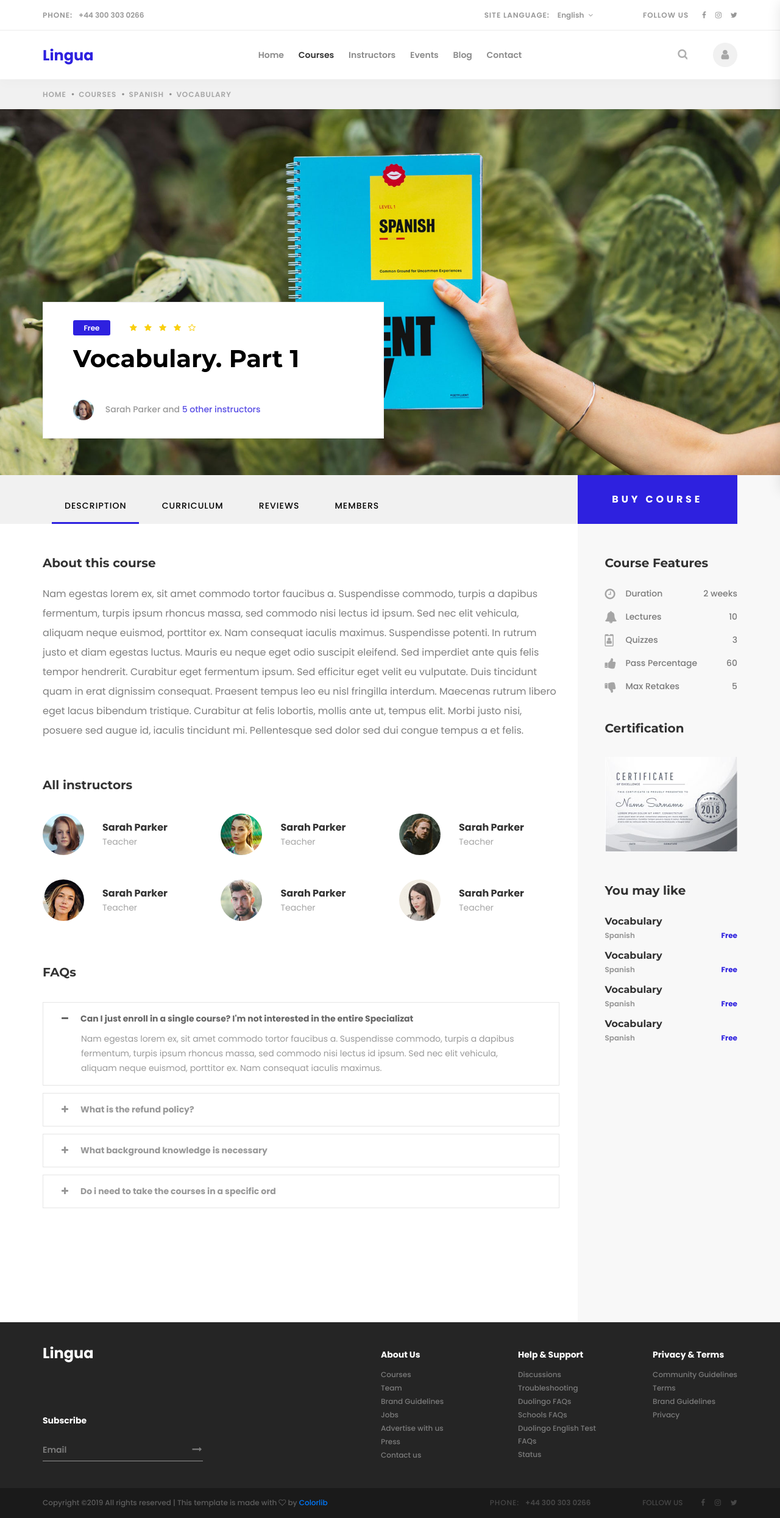
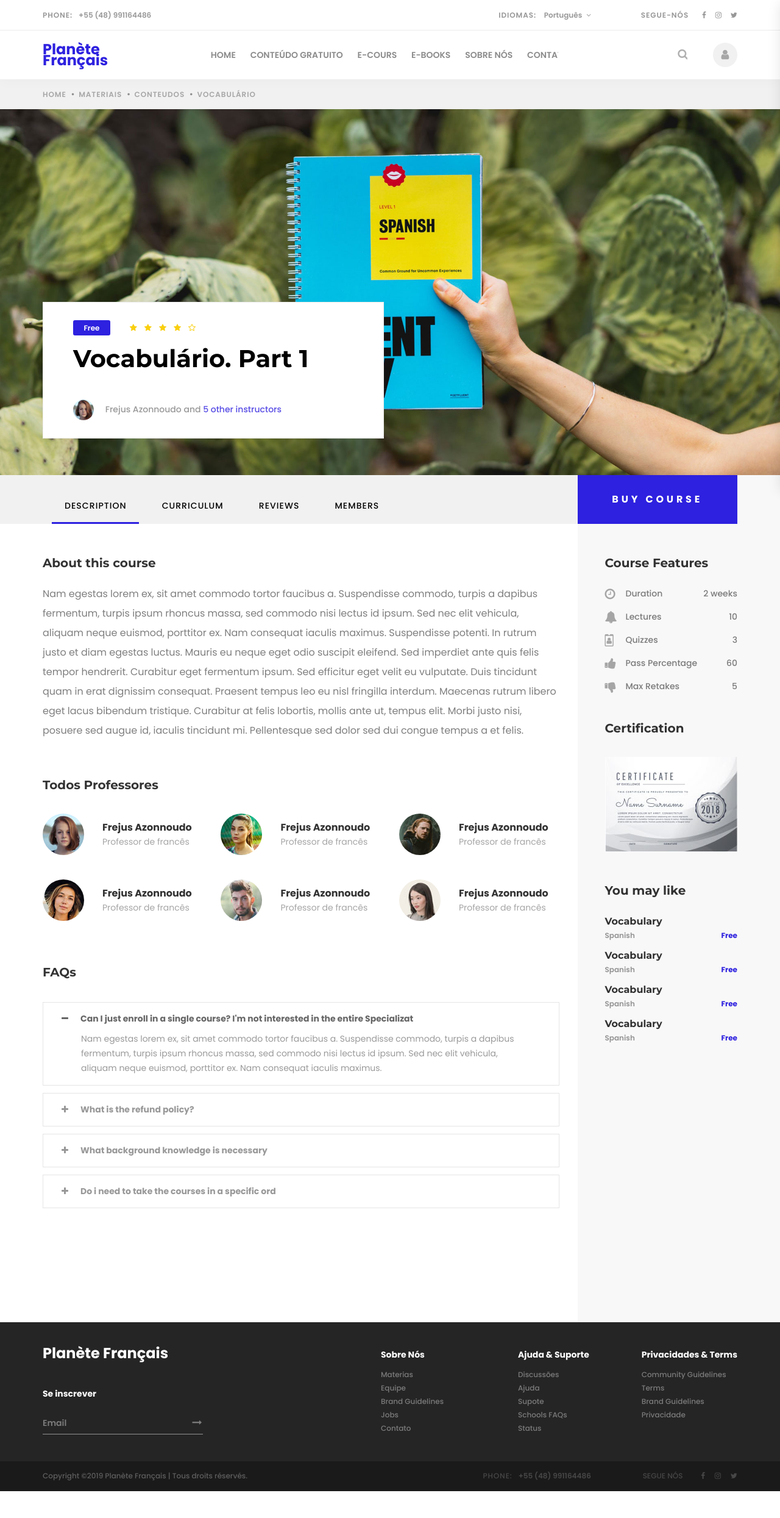
Before and after one commit to NIACK18/PF, a plain HTML site: page course.html in a window 1280 px wide. Shown: the whole page at 61% size. After the commit the page ends 2445 px from the top, so only its background shows below. Drawn offline with Linux system fonts and the light colour scheme.

Commit message:
actualisation de presque toutes les pages

```diff
--- a/course.html
+++ b/course.html
@@ -29,21 +29,20 @@
 					<div class="row">
 						<div class="col">
 							<div class="top_bar_content d-flex flex-row align-items-center justify-content-start">
-								<div class="top_bar_phone"><span class="top_bar_title">phone:</span>+44 300 303 0266</div>
+								<div class="top_bar_phone"><span class="top_bar_title">phone:</span>+55 (48) 991164486</div>
 								<div class="top_bar_right ml-auto">
 
 									<!-- Language -->
 									<div class="top_bar_lang">
-										<span class="top_bar_title">site language:</span>
+										<span class="top_bar_title">idiomas:</span>
 										<ul class="lang_list">
 											<li class="hassubs">
-												<a href="#">English<i class="fa fa-angle-down" aria-hidden="true"></i></a>
+												<a href="#">Português<i class="fa fa-angle-down" aria-hidden="true"></i></a>
 												<ul>
-													<li><a href="#">Ukrainian</a></li>
-													<li><a href="#">Japanese</a></li>
-													<li><a href="#">Lithuanian</a></li>
-													<li><a href="#">Swedish</a></li>
-													<li><a href="#">Italian</a></li>
+													<li><a href="#">Francês</a></li>
+													<li><a href="#">Inglês</a></li>
+													<li><a href="#">Espanhol</a></li>
+													<li><a href="#">Italiano</a></li>
 												</ul>
 											</li>
 										</ul>
@@ -51,7 +50,7 @@
 
 									<!-- Social -->
 									<div class="top_bar_social">
-										<span class="top_bar_title social_title">follow us</span>
+										<span class="top_bar_title social_title">segue-nós</span>
 										<ul>
 											<li><a href="#"><i class="fa fa-facebook" aria-hidden="true"></i></a></li>
 											<li><a href="#"><i class="fa fa-instagram" aria-hidden="true"></i></a></li>
@@ -74,24 +73,24 @@
 						<div class="header_content d-flex flex-row align-items-center justify-content-start">
 							<div class="logo_container mr-auto">
 								<a href="#">
-									<div class="logo_text">Lingua</div>
+									<div class="logo_text">Planète Français</div>
 								</a>
 							</div>
 							<nav class="main_nav_contaner">
 								<ul class="main_nav">
-									<li><a href="index.html">Home</a></li>
-									<li class="active"><a href="courses.html">Courses</a></li>
-									<li><a href="instructors.html">Instructors</a></li>
-									<li><a href="#">Events</a></li>
-									<li><a href="blog.html">Blog</a></li>
-									<li><a href="contact.html">Contact</a></li>
+									<li><a href="index.html">HOME</a></li>
+									<li><a href="conteudo_gratuito.html">CONTEÚDO GRATUITO</a></li>  <!-- À revoir  -->
+									<li><a href="courses.html">E-COURS</a></li>			<!-- À revoir  -->
+									<li><a href="#">E-BOOKS</a></li>  						<!-- À revoir  -->
+									<li><a href="sobre_nos.html">SOBRE NÓS</a></li>
+									<li><a href="contact.html">CONTATO</a></li>
 								</ul>
 							</nav>
 							<div class="header_content_right ml-auto text-right">
 								<div class="header_search">
 									<div class="search_form_container">
 										<form action="#" id="search_form" class="search_form trans_400">
-											<input type="search" class="header_search_input trans_400" placeholder="Type for Search" required="required">
+											<input type="search" class="header_search_input trans_400" placeholder="Pesquisar" required="required">
 											<div class="search_button">
 												<i class="fa fa-search" aria-hidden="true"></i>
 											</div>
@@ -121,7 +120,7 @@
 		<div class="menu_close_container"><div class="menu_close"><div></div><div></div></div></div>
 		<div class="search">
 			<form action="#" class="header_search_form menu_mm">
-				<input type="search" class="search_input menu_mm" placeholder="Search" required="required">
+				<input type="search" class="search_input menu_mm" placeholder="Pesquisar" required="required">
 				<button class="header_search_button d-flex flex-column align-items-center justify-content-center menu_mm">
 					<i class="fa fa-search menu_mm" aria-hidden="true"></i>
 				</button>
@@ -129,18 +128,18 @@
 		</div>
 		<nav class="menu_nav">
 			<ul class="menu_mm">
-				<li class="menu_mm"><a href="index.html">Home</a></li>
-				<li class="menu_mm"><a href="courses.html">Courses</a></li>
-				<li class="menu_mm"><a href="instructors.html">Instructors</a></li>
-				<li class="menu_mm"><a href="#">Events</a></li>
-				<li class="menu_mm"><a href="blog.html">Blog</a></li>
-				<li class="menu_mm"><a href="contact.html">Contact</a></li>
+				<li class="menu_mm"><a href="index.html">HOME</a></li>
+				<li class="menu_mm"><a href="conteudo_gratuito.html">CONTEUDOS-GRATUITOS</a></li>
+				<li class="menu_mm"><a href="courses.html">E-COURS</a></li>
+				<li class="menu_mm"><a href="#">E-BOOKS</a></li>
+				<li class="menu_mm"><a href="blog.html">SOBRE-NÓS</a></li>
+				<li class="menu_mm"><a href="contact.html">CONTATO</a></li>
 			</ul>
 		</nav>
 		<div class="menu_extra">
-			<div class="menu_phone"><span class="menu_title">phone:</span>+44 300 303 0266</div>
+			<div class="menu_phone"><span class="menu_title">phone:</span>+55 (48) 991164486</div>
 			<div class="menu_social">
-				<span class="menu_title">follow us</span>
+				<span class="menu_title">segue nós</span>
 				<ul>
 					<li><a href="#"><i class="fa fa-facebook" aria-hidden="true"></i></a></li>
 					<li><a href="#"><i class="fa fa-instagram" aria-hidden="true"></i></a></li>
@@ -159,9 +158,9 @@
 					<div class="col">
 						<ul class="breadcrumbs_list d-flex flex-row align-items-center justify-content-start">
 							<li><a href="index.html">home</a></li>
-							<li><a href="courses.html">courses</a></li>
-							<li><a href="courses.html">spanish</a></li>
-							<li>vocabulary</li>
+							<li><a href="courses.html">materiais</a></li>
+							<li><a href="conteudo_gratuito.html">conteudos</a></li>
+							<li>vocabulário</li>
 						</ul>
 					</div>
 				</div>
@@ -180,10 +179,10 @@
 						<div class="intro_content">
 							<div class="intro_price">Free</div>
 							<div class="rating_r rating_r_4 intro_rating"><i></i><i></i><i></i><i></i><i></i></div>
-							<div class="intro_title">Vocabulary. Part 1</div>
+							<div class="intro_title">Vocabulário. Part 1</div>
 							<div class="intro_meta">
 								<div class="intro_image"><img src="images/intro_user.jpg" alt=""></div>
-								<div class="intro_instructors"><a href="instructors.html">Sarah Parker</a> and <span><a href="instructors.html">5 other instructors</a></span></div>
+								<div class="intro_instructors"><a href="instructors.html">Frejus Azonnoudo</a> and <span><a href="instructors.html">5 other instructors</a></span></div>
 							</div>
 						</div>
 					</div>
@@ -228,7 +227,7 @@
 
 							<!-- Instructors -->
 							<div class="instructors">
-								<div class="panel_title">All instructors</div>
+								<div class="panel_title">Todos Professores</div>
 								<div class="row instructors_row">
 
 									<!-- Instructor -->
@@ -236,8 +235,8 @@
 										<div class="instructor d-flex flex-row align-items-center justify-content-start">
 											<div class="instructor_image"><div><img src="images/instructor_4.jpg" alt=""></div></div>
 											<div class="instructor_content">
-												<div class="instructor_name"><a href="instructors.html">Sarah Parker</a></div>
-												<div class="instructor_title">Teacher</div>
+												<div class="instructor_name"><a href="instructors.html">Frejus Azonnoudo</a></div>
+												<div class="instructor_title">Professor de francês</div>
 											</div>
 										</div>
 									</div>
@@ -247,8 +246,8 @@
 										<div class="instructor d-flex flex-row align-items-center justify-content-start">
 											<div class="instructor_image"><div><img src="images/instructor_5.jpg" alt=""></div></div>
 											<div class="instructor_content">
-												<div class="instructor_name"><a href="instructors.html">Sarah Parker</a></div>
-												<div class="instructor_title">Teacher</div>
+												<div class="instructor_name"><a href="instructors.html">Frejus Azonnoudo</a></div>
+												<div class="instructor_title">Professor de francês</div>
 											</div>
 										</div>
 									</div>
@@ -258,8 +257,8 @@
 										<div class="instructor d-flex flex-row align-items-center justify-content-start">
 											<div class="instructor_image"><div><img src="images/instructor_6.jpg" alt=""></div></div>
 											<div class="instructor_content">
-												<div class="instructor_name"><a href="instructors.html">Sarah Parker</a></div>
-												<div class="instructor_title">Teacher</div>
+												<div class="instructor_name"><a href="instructors.html">Frejus Azonnoudo</a></div>
+												<div class="instructor_title">Professor de francês</div>
 											</div>
 										</div>
 									</div>
@@ -269,8 +268,8 @@
 										<div class="instructor d-flex flex-row align-items-center justify-content-start">
 											<div class="instructor_image"><div><img src="images/instructor_7.jpg" alt=""></div></div>
 											<div class="instructor_content">
-												<div class="instructor_name"><a href="instructors.html">Sarah Parker</a></div>
-												<div class="instructor_title">Teacher</div>
+												<div class="instructor_name"><a href="instructors.html">Frejus Azonnoudo</a></div>
+												<div class="instructor_title">Professor de francês</div>
 											</div>
 										</div>
 									</div>
@@ -280,8 +279,8 @@
 										<div class="instructor d-flex flex-row align-items-center justify-content-start">
 											<div class="instructor_image"><div><img src="images/instructor_8.jpg" alt=""></div></div>
 											<div class="instructor_content">
-												<div class="instructor_name"><a href="instructors.html">Sarah Parker</a></div>
-												<div class="instructor_title">Teacher</div>
+												<div class="instructor_name"><a href="instructors.html">Frejus Azonnoudo</a></div>
+												<div class="instructor_title">Professor de francês</div>
 											</div>
 										</div>
 									</div>
@@ -291,8 +290,8 @@
 										<div class="instructor d-flex flex-row align-items-center justify-content-start">
 											<div class="instructor_image"><div><img src="images/instructor_9.jpg" alt=""></div></div>
 											<div class="instructor_content">
-												<div class="instructor_name"><a href="instructors.html">Sarah Parker</a></div>
-												<div class="instructor_title">Teacher</div>
+												<div class="instructor_name"><a href="instructors.html">Frejus Azonnoudo</a></div>
+												<div class="instructor_title">Professor de francês</div>
 											</div>
 										</div>
 									</div>
@@ -728,8 +727,8 @@
 					<!-- Newsletter -->
 					<div class="col-lg-3 footer_col">
 						<div class="newsletter_container d-flex flex-column align-items-start justify-content-end">
-							<div class="footer_logo mb-auto"><a href="#">Lingua</a></div>
-							<div class="footer_title">Subscribe</div>
+							<div class="footer_logo mb-auto"><a href="#">Planète Français</a></div>
+							<div class="footer_title">Se inscrever</div>
 							<form action="#" id="newsletter_form" class="newsletter_form">
 								<input type="email" class="newsletter_input" placeholder="Email" required="required">
 								<button class="newsletter_button"><i class="fa fa-long-arrow-right" aria-hidden="true"></i></button>
@@ -740,28 +739,28 @@
 					<!-- About -->
 					<div class="col-lg-2 offset-lg-3 footer_col">
 						<div>
-							<div class="footer_title">About Us</div>
+							<div class="footer_title">Sobre Nós</div>
 							<ul class="footer_list">
-								<li><a href="#">Courses</a></li>
-								<li><a href="#">Team</a></li>
+								<li><a href="#">Materias</a></li>
+								<li><a href="#">Equipe</a></li>
 								<li><a href="#">Brand Guidelines</a></li>
 								<li><a href="#">Jobs</a></li>
-								<li><a href="#">Advertise with us</a></li>
-								<li><a href="#">Press</a></li>
-								<li><a href="#">Contact us</a></li>
+								<!--<li><a href="#">Advertise with us</a></li>-->
+								<!--<li><a href="#">Press</a></li>-->
+								<li><a href="#">Contato</a></li>
 							</ul>
 						</div>
 					</div>
 
 					<!-- Help & Support -->
 					<div class="col-lg-2 footer_col">
-						<div class="footer_title">Help & Support</div>
+						<div class="footer_title">Ajuda & Suporte</div>
 						<ul class="footer_list">
-							<li><a href="#">Discussions</a></li>
-							<li><a href="#">Troubleshooting</a></li>
-							<li><a href="#">Duolingo FAQs</a></li>
+							<li><a href="#">Discussões</a></li>
+							<li><a href="#">Ajuda</a></li>
+							<li><a href="#">Supote</a></li>
 							<li><a href="#">Schools FAQs</a></li>
-							<li><a href="#">Duolingo English Test FAQs</a></li>
+							<!--<li><a href="#">Duolingo French Test FAQs</a></li>-->
 							<li><a href="#">Status</a></li>
 						</ul>
 					</div>
@@ -769,12 +768,12 @@
 					<!-- Privacy -->
 					<div class="col-lg-2 footer_col clearfix">
 						<div>
-							<div class="footer_title">Privacy & Terms</div>
+							<div class="footer_title">Privacidades & Terms</div>
 							<ul class="footer_list">
 								<li><a href="#">Community Guidelines</a></li>
 								<li><a href="#">Terms</a></li>
 								<li><a href="#">Brand Guidelines</a></li>
-								<li><a href="#">Privacy</a></li>
+								<li><a href="#">Privacidade</a></li>
 							</ul>
 						</div>
 					</div>
@@ -788,12 +787,12 @@
 					<div class="col">
 						<div class="copyright_content d-flex flex-md-row flex-column align-items-md-center align-items-start justify-content-start">
 							<div class="cr"><!-- Link back to Colorlib can't be removed. Template is licensed under CC BY 3.0. -->
-Copyright &copy;<script>document.write(new Date().getFullYear());</script> All rights reserved | This template is made with <i class="fa fa-heart-o" aria-hidden="true"></i> by <a href="https://colorlib.com" target="_blank">Colorlib</a>
+Copyright &copy;<script>document.write(new Date().getFullYear());</script> Planète Français | Tous droits réservés. <!--<i class="fa fa-heart-o" aria-hidden="true"></i> by <a href="https://colorlib.com" target="_blank">Colorlib</a>-->
 <!-- Link back to Colorlib can't be removed. Template is licensed under CC BY 3.0. --></div>
 							<div class="cr_right ml-md-auto">
-								<div class="footer_phone"><span class="cr_title">phone:</span>+44 300 303 0266</div>
+								<div class="footer_phone"><span class="cr_title">phone:</span>+55 (48) 991164486</div>
 								<div class="footer_social">
-									<span class="cr_social_title">follow us</span>
+									<span class="cr_social_title">Segue nós</span>
 									<ul>
 										<li><a href="#"><i class="fa fa-facebook" aria-hidden="true"></i></a></li>
 										<li><a href="#"><i class="fa fa-instagram" aria-hidden="true"></i></a></li>
```
Also changed, not shown: blog.html (+44 -44 lines), conteudo_gratuito.html (renamed from Conteudo - gratuito.html, +43 -43 lines), courses.html (+44 -44 lines), index.html (+7 -7 lines), instructors.html (+54 -55 lines), sobre_nos.html (added).
